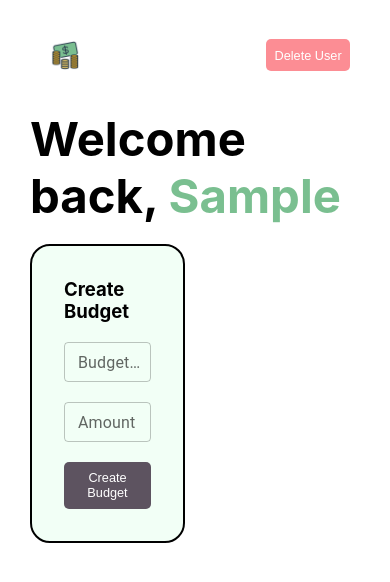
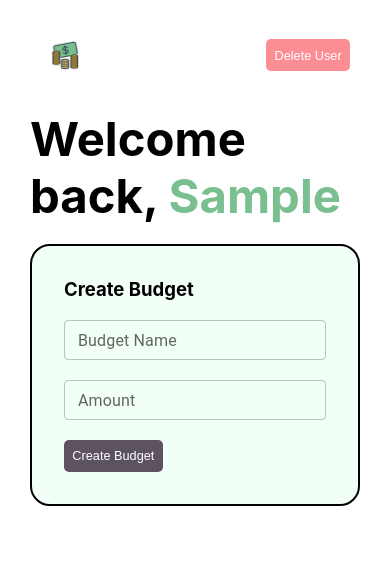
Before and after one commit to balaji10krishnan/expense_tracker, a React (Create React App) app: page / in a window 390 px wide. Both pictures are taken after typing "Sample" into the empty fields and a click on the button "Create the Account". Shown: the top 582 px of the page. Built offline with nearby package versions, Linux system fonts and the light colour scheme.

Commit message:
responsive ui

```diff
--- a/src/pages/BudgetDetail/BudgetDetaill.module.css
+++ b/src/pages/BudgetDetail/BudgetDetaill.module.css
@@ -8,3 +8,9 @@
   grid-template-columns: 1fr 1fr;
   gap: 20px;
 }
+
+@media screen and (max-width: 760px) {
+  .grid-item {
+    grid-template-columns: 1fr;
+  }
+}
--- a/src/pages/Dashboard/Dashboard.module.css
+++ b/src/pages/Dashboard/Dashboard.module.css
@@ -8,3 +8,9 @@
   grid-template-columns: 1fr 1fr;
   gap: 20px;
 }
+
+@media screen and (max-width: 760px) {
+  .grid-item {
+    grid-template-columns: 1fr;
+  }
+}
```
